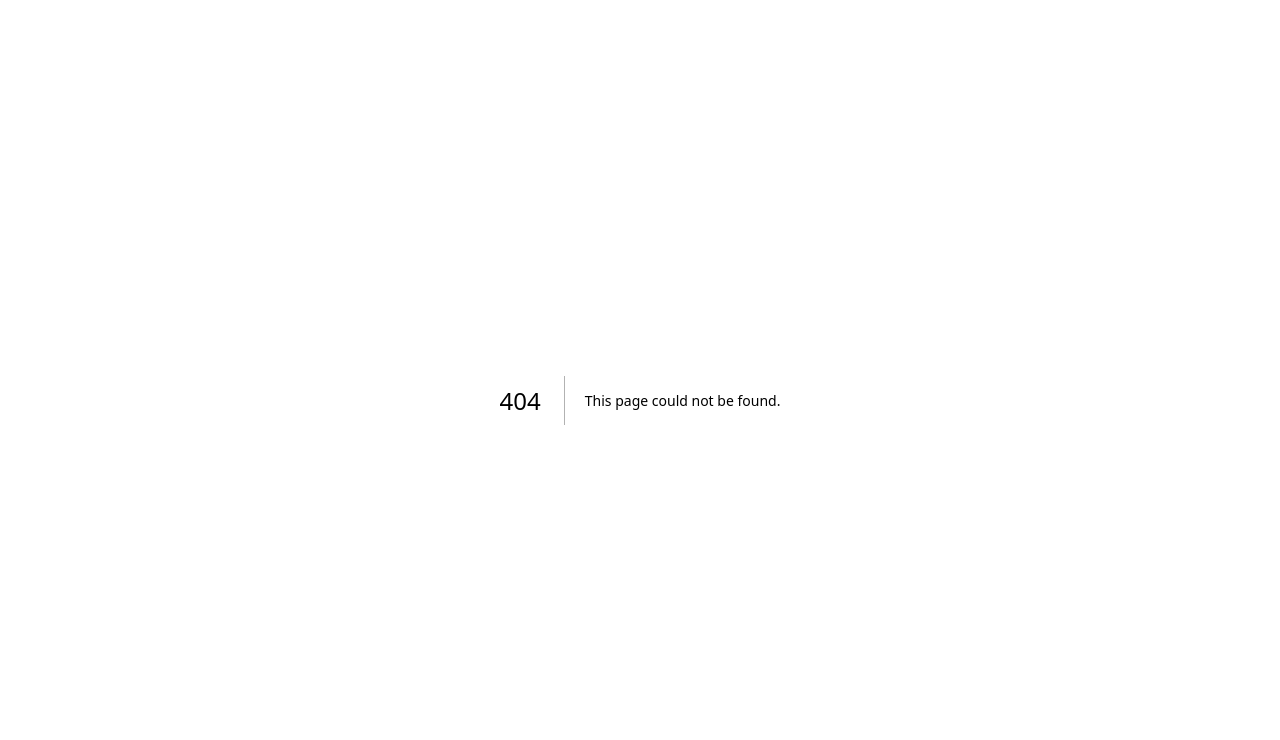
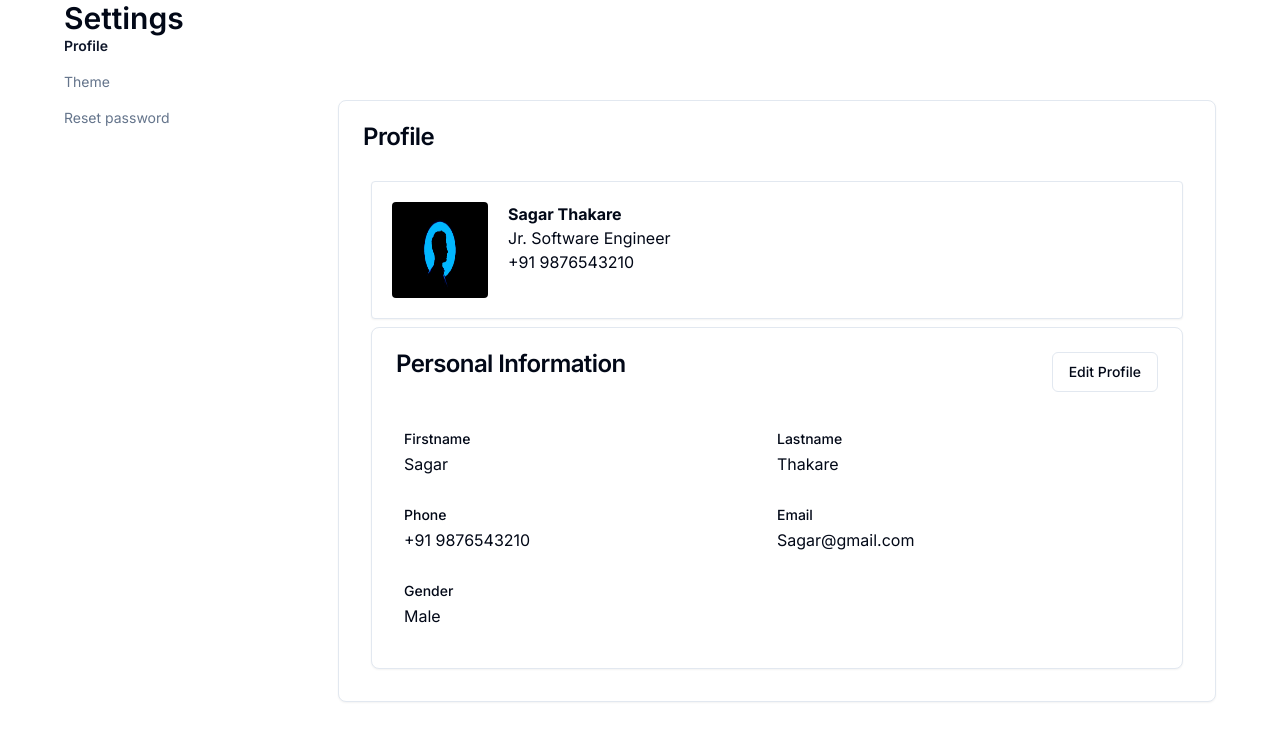
Before and after one commit to Coder-SagarThakare/Template-nextJs, a Next.js app: page /setting/profile in a window 1280 px wide. Before the commit this address had no page. Shown: the top 740 px of the page. Built offline with nearby package versions, Linux system fonts and the light colour scheme.

Commit message:
sidebar added

```diff
--- a/src/app/page.tsx
+++ b/src/app/page.tsx
@@ -1,10 +1,10 @@
-import ThemePicker from "@/components/ThemePicker";
+
 import Header from "@/components/header";
 import Tables from "@/components/table";
 export default function Home() {
   return (
     <div className="p-5">
-      <ThemePicker />
+
       <Header />
       <Tables />
     </div>
--- /dev/null
+++ b/src/app/setting/layout.tsx
@@ -0,0 +1,53 @@
+"use client";
+import Link from "next/link";
+import { usePathname } from "next/navigation";
+
+export default function RootLayout({
+  children,
+}: Readonly<{
+  children: React.ReactNode;
+}>) {
+  const pathname = usePathname();
+
+  return (
+    <div className="flex min-h-screen w-full flex-col">
+      <div className="mx-auto grid w-full max-w-6xl gap-2">
+        <h1 className="text-3xl font-semibold">Settings</h1>
+      </div>
+      <div className="mx-auto grid w-full max-w-6xl items-start gap-6 md:grid-cols-[180px_1fr] lg:grid-cols-[250px_1fr]">
+        <nav
+          className="grid gap-4 text-sm text-muted-foreground"
+          x-chunk="dashboard-04-chunk-0"
+        >
+          <Link
+            href="/setting/profile"
+            className={`${
+              pathname.includes("profile") ? "font-semibold text-primary" : ""
+            }`}
+          >
+            Profile
+          </Link>
+          <Link
+            href="/setting/theme"
+            className={`${
+              pathname.includes("theme") ? "font-semibold text-primary" : ""
+            }`}
+          >
+            Theme
+          </Link>
+          <Link
+            href="/setting/reset-password"
+            className={`${
+              pathname.includes("reset-password")
+                ? "font-semibold text-primary"
+                : ""
+            }`}
+          >
+            Reset password
+          </Link>
+        </nav>
+        <div className="grid gap-6 ">{children}</div>
+      </div>
+    </div>
+  );
+}
--- a/src/app/setting/page.tsx
+++ b/src/app/setting/profile/page.tsx
@@ -1,19 +1,9 @@
 "use client";
 import { useState } from "react";
-import { Button } from "@/components/ui/button";
-import {
-  Card,
-  CardContent,
-  CardDescription,
-  CardFooter,
-  CardHeader,
-  CardTitle,
-} from "@/components/ui/card";
-import { Input } from "@/components/ui/input";
+import { Card, CardContent, CardHeader, CardTitle } from "@/components/ui/card";
 import { Label } from "@/components/ui/label";
 
 import Image from "next/image";
-import { Form } from "@/components/ui/form";
 import { DialogForm } from "@/components/DialogForm";
 
 function Profile() {
@@ -33,13 +23,13 @@ function Profile() {
   const [open, setOpen] = useState(false);
 
   return (
-    <div className="flex justify-center mt-16">
-      <Card className="w-3/4">
+    <div className="flex justify-center mt-16 ">
+      <Card className="w-full ">
         <CardHeader>
           <CardTitle>Profile</CardTitle>
         </CardHeader>
         <CardContent>
-          <Card className="border flex p-5 rounded gap-5">
+          <Card className="border flex p-5 rounded gap-5 m-2">
             <div className="rounded  overflow-hidden h-24 w-24 ">
               <Image
                 src={imgAddr}
@@ -52,18 +42,26 @@ function Profile() {
 
             <div className=" h-full flex flex-col ">
               <span>
-                <b>Sagar Thakare</b>
+                <b>
+                  {" "}
+                  {user.firstName} {user.lastName}
+                </b>
               </span>
               <span>Jr. Software Engineer</span>
               <span>{user.phone}</span>
             </div>
           </Card>
 
-          <Card>
+          <Card className="m-2">
             <CardHeader>
               <div className="flex justify-between">
                 <CardTitle>Personal Information</CardTitle>
-                <DialogForm user={user} setUser={setUser} open={open} setOpen={setOpen}/>
+                <DialogForm
+                  user={user}
+                  setUser={setUser}
+                  open={open}
+                  setOpen={setOpen}
+                />
               </div>
             </CardHeader>
             <CardContent>
@@ -107,13 +105,9 @@ function Profile() {
                   </div>
                 </div>
               </div>
-
-
             </CardContent>
           </Card>
-
         </CardContent>
-
       </Card>
     </div>
   );
--- a/src/components/ThemePicker.tsx
+++ b/src/app/setting/theme/page.tsx
@@ -6,11 +6,10 @@ import { Card } from "@/components/ui/card";
 
 export default function ThemePicker() {
   let colors = [
+      { name: "blue", color: "#3b82f6" },
+      { name: "rose", color: "#e11d48" },
+      { name: "green", color: "#22c55e" },
       { name: "orange", color: "#ea580c" },
-    { name: "blue", color: "#3b82f6" },
-    { name: "green", color: "#22c55e" },
-    { name: "rose", color: "#e11d48" },
-    { name: "light", color: "#525252" },
   ];
 
   const { setTheme, themes, resolvedTheme } = useTheme();
@@ -19,7 +18,6 @@ export default function ThemePicker() {
     "darkBlue",
     "darkRose",
     "darkGreen",
-    "dark",
   ]);
 
   const [lightColors, setLightColors] = useState([
@@ -27,7 +25,6 @@ export default function ThemePicker() {
     "blue",
     "green",
     "rose",
-    "light",
   ]);
 
   const handleTheme = (t: string) => {
@@ -41,9 +38,7 @@ export default function ThemePicker() {
       if (t === "rose" || resolvedTheme === "rose") setTheme("darkRose");
       if (t === "green" || resolvedTheme === "green") setTheme("darkGreen");
     } else if (lightColors.includes(t)) {
-      console.log(t);
       if (resolvedTheme === "dark") setTheme(t);
-      console.log("this is light", t, resolvedTheme);
       if (t === "orange" || resolvedTheme === "darkOrange") setTheme("orange");
       if (t === "blue" || resolvedTheme === "darkBlue") setTheme("blue");
       if (t === "rose" || resolvedTheme === "darkRose") setTheme("rose");
@@ -52,6 +47,7 @@ export default function ThemePicker() {
   };
 
   return (
+    <>
       <Card>
         {colors.map((item: any) => {
           return (
@@ -62,10 +58,14 @@ export default function ThemePicker() {
               className="m-2  rounded-full"
               style={{ backgroundColor: item.color }}
             >
-            {/* {item.name} */}{"    "}
+              {/* {item.name} */}
+              {"    "}
             </Button>
           );
         })}
+
       </Card>
+        <Button> Demo button </Button>
+    </>
   );
 }
--- a/src/components/header.tsx
+++ b/src/components/header.tsx
@@ -138,9 +138,7 @@ export default function Header() {
             </Button>
           </DropdownMenuTrigger>
           <DropdownMenuContent align="end">
-            <DropdownMenuLabel>My Account</DropdownMenuLabel>
-            <DropdownMenuSeparator />
-            <Link href={"/setting"}>
+            <Link href={"/setting/profile"}>
               <DropdownMenuItem>setting</DropdownMenuItem>
             </Link>
             <DropdownMenuItem>Themes</DropdownMenuItem>
```
Lines whose indentation alone changed are shown as unchanged.
